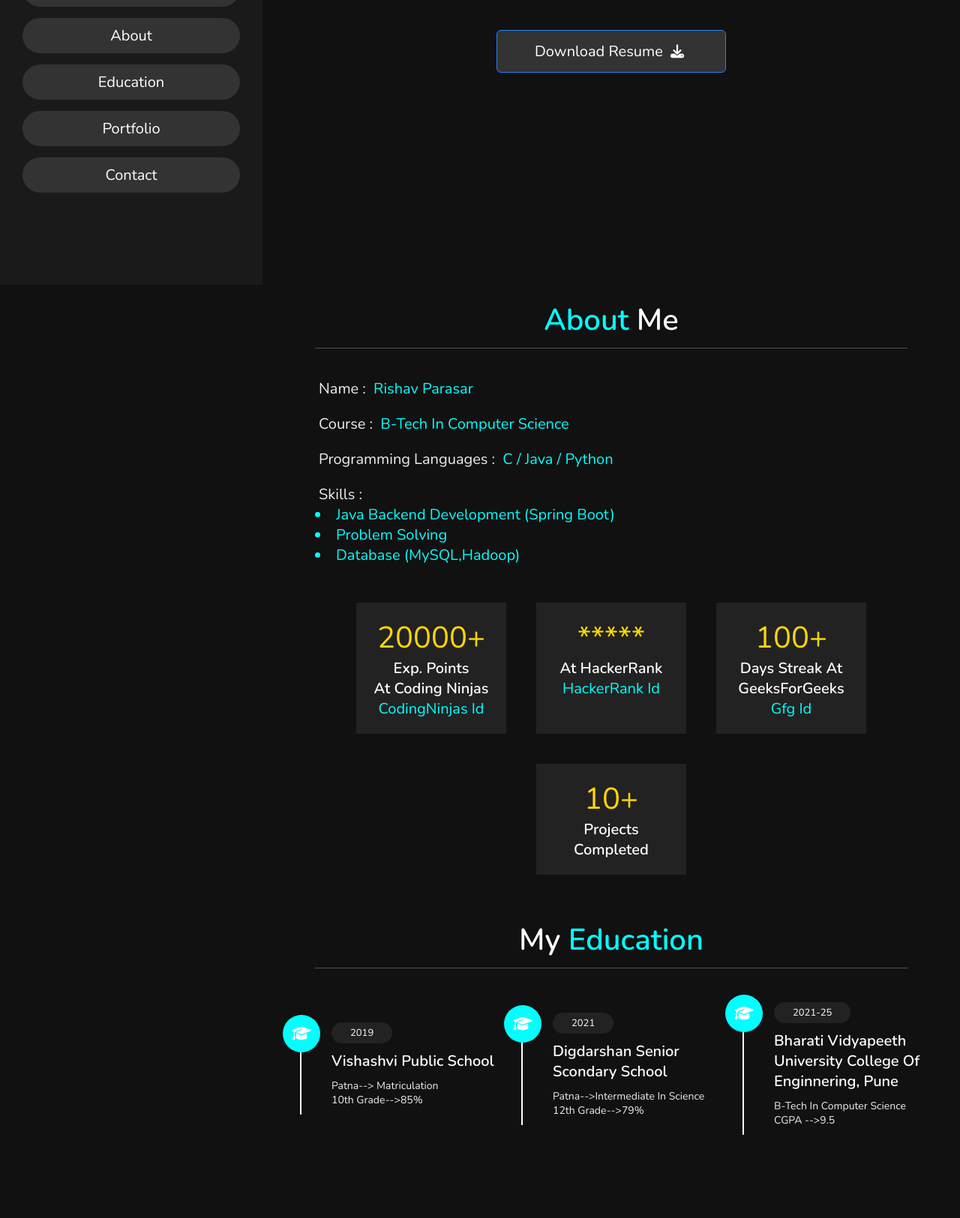
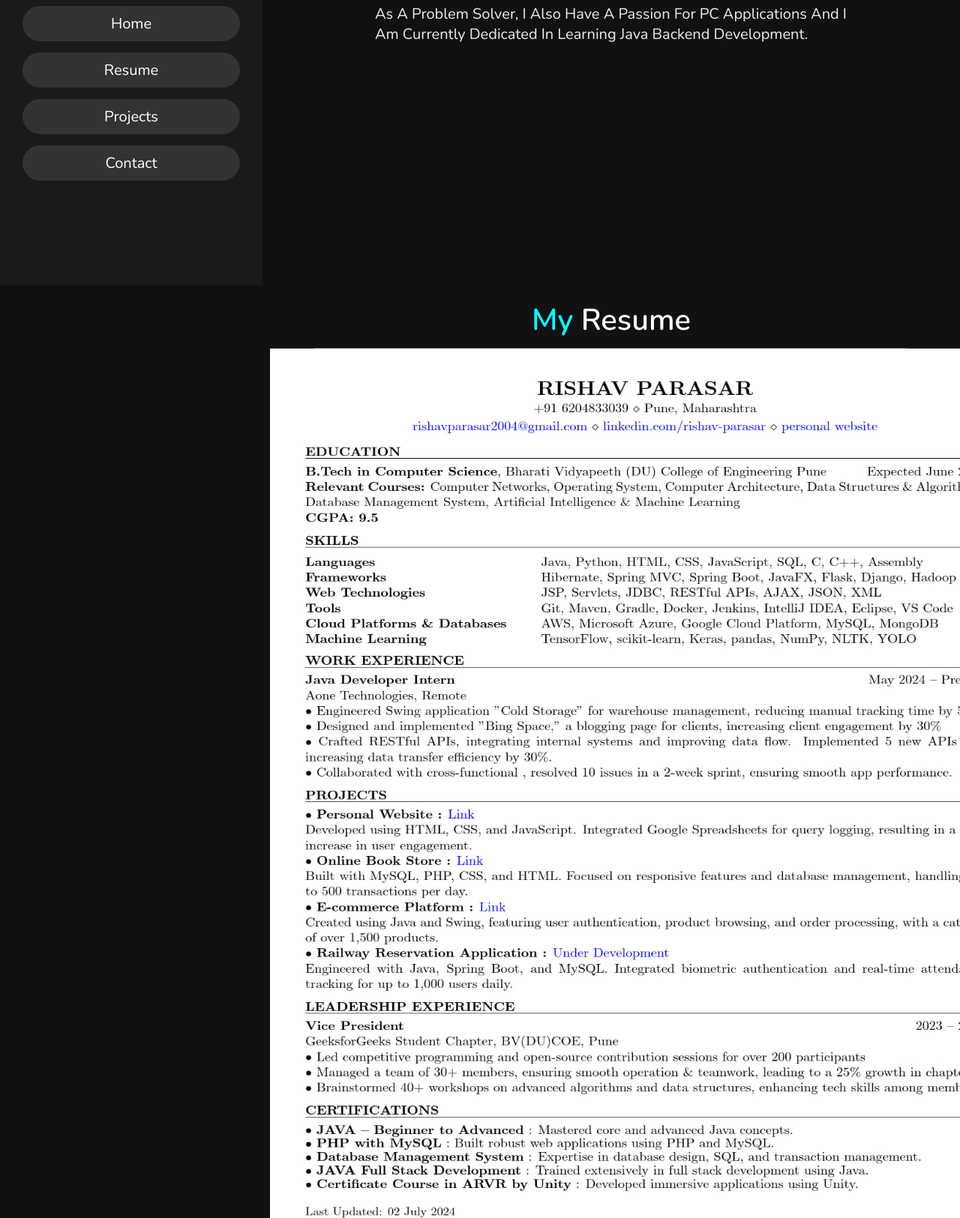
Before and after one commit to Parasar33/Rishav_resume, a plain HTML site: page index.html in a window 1280 px wide. Shown: the part 420-2045 px from the top of the page at 75% size. Drawn offline with nearby package versions, Linux system fonts and the light colour scheme.

Commit message:
updated resume and added new projects

```diff
--- a/index.html
+++ b/index.html
@@ -16,16 +16,15 @@
 
     <header>
         <div class="user">
-            <img src="images/about_img.jpg" alt="">
+            <img src="images/my-avatar.png" alt="">
             <h3 class="name">Rishav Parasar</h3>
             <p class="post">Problem Solver</p>
         </div>
         <nav class="navbar">
             <ul>
                 <li><a href="#home">home</a></li>
-                <li><a href="#about">about</a></li>
-                <li><a href="#education">education</a></li>
-                <li><a href="#portfolio">portfolio</a></li>
+                <li><a href="#about">resume</a></li>
+                <li><a href="#portfolio">projects</a></li>
                 <li><a href="#contact">contact</a></li>
             </ul>
         </nav>
@@ -38,84 +37,45 @@
         <h1>I'M <span>Rishav Parasar</span></h1>
         <p>As a problem solver, I also have a passion for PC applications and i am currently
             dedicated in learning Java backend development.</p>
+    </section>
+
+    <section class="about" id="about">
+        <h1 class="heading"> <span>My</span> Resume </h1>
+        <!-- <iframe src="rishav_parasar_resume.html" width="642" height="820"></iframe> -->
+        <img src="images/resume1.jpg" alt="" width="1000" height="1200" style="display: block; margin-left: auto; margin-right: auto;">
 
 
-        <a href="https://bvpit-my.sharepoint.com/:b:/g/personal/rparasar21-cse_bvucoep_edu_in/EXxJ3wP7a0FLpZr291zZ7yYBz_JmgDd_1epzIgwN9mENlA?e=BQO986"
-            download class="btn">
+        <a href="rishav_parasar_resume.pdf" download class="btn">
             Download Resume <i class="fa-solid fa-download"></i>
         </a>
 
+
     </section>
 
-    <section class="about" id="about">
-        <h1 class="heading"> <span>about</span> me </h1>
-        <div class="row">
-            <div class="info">
-                <h3> <span> name : </span> Rishav Parasar </h3>
-                <h3> <span> course : </span> B-tech in Computer Science </h3>
-                <h3> <span> Programming languages : </span> C / Java / Python </h3>
-                <h3> <span> skills : </span>
-                    <li>Java Backend Development (Spring Boot)</li>
-                    <li>Problem solving</li>
-                    <li>Database (MySQL,Hadoop)</li>
-                </h3>
-            </div>
-            <div class="counter">
-                <div class="box">
-                    <span>20000+</span>
-                    <h3>Exp. Points</h3>
-                    <h3>At Coding Ninjas</h3>
-                    <a href="https://www.codingninjas.com/studio/profile/rishav_parasar" target="_blank">CodingNinjas
-                        id</a>
-                </div>
-                <div class="box">
-                    <span>*****</span>
-                    <h3>at hackerRank</h3>
-                    <a href="https://www.hackerrank.com/RishavParasar" target="_blank">HackerRank id</a>
-                </div>
-                <div class="box">
-                    <span>100+</span>
-                    <h3>days streak at</h3>
-                    <h3>GeeksForGeeks</h3>
-                    <a href="https://auth.geeksforgeeks.org/user/rishav_parasar/" target="_blank">gfg id</a>
-                </div>
-                <div class="box">
-                    <span>10+</span>
-                    <h3>projects completed</h3>
-                </div>
-            </div>
-        </div>
-    </section>
-    <section class="education" id="education">
-        <h1 class="heading"> my <span>education</span> </h1>
-        <div class="box-container">
-            <div class="box">
-                <i class="fas fa-graduation-cap"></i>
-                <span>2019</span>
-                <h3>Vishashvi Public School</h3>
-                <p>Patna--> matriculation <br>10th grade-->85%</p>
-            </div>
-            <div class="box">
-                <i class="fas fa-graduation-cap"></i>
-                <span>2021</span>
-                <h3>Digdarshan Senior Scondary School</h3>
-                <p>Patna-->intermediate in science <br>12th grade-->79%
-                </p>
-            </div>
-            <div class="box">
-                <i class="fas fa-graduation-cap"></i>
-                <span>2021-25</span>
-                <h3>Bharati Vidyapeeth University College of Enginnering, pune</h3>
-                <p>B-tech in Computer Science<br> CGPA -->9.5
-                </p>
-            </div>
-        </div>
-    </section>
 
     <div id="portfolio">
         <div class="container">
-            <h1 class="heading">My <span>Projects</span></h1>
+            <h1 class="heading">My&nbsp;<span>Projects</span></h1>
+
             <div class="work-list">
+                <div class="work">
+                    <img src="images/snakes&ladders.png">
+                    <div class="layer">
+                        <h3>Java Snakes & Ladders</h3>
+                        <p>The game features turn-based gameplay, dice roll functionality, and a graphical display of the board.</p>
+                        <a href="https://github.com/Parasar33/Snakes-and-Ladders" target="_blank"><i
+                                class="fas fa-external-link-alt"></i></a>
+                    </div>
+                </div>
+                <div class="work">
+                    <img src="images/snake_play.png">
+                    <div class="layer">
+                        <h3>Java Snakes & Ladders</h3>
+                        <p>The game features turn-based gameplay, dice roll functionality, and a graphical display of the board.</p>
+                        <a href="https://github.com/Parasar33/Java-Snake-Game" target="_blank"><i
+                                class="fas fa-external-link-alt"></i></a>
+                    </div>
+                </div>
                 <div class="work">
                     <img src="images/sudoku.png">
                     <div class="layer">
@@ -202,13 +162,17 @@
                     <a href=""><i class="fas fa-map-marker-alt"></i> Pune, Maharashtra </a>
                 </div>
             </div>
-            <form name="submit-to-google-sheet">
+            <form action="https://api.web3forms.com/submit" method="POST" class="form" data-form >
+                <input type="hidden" name="access_key" value="96aa8c67-1d0c-4c95-9c14-62367857e1b1">
                 <input type="text" name="Name" placeholder="name" class="box">
                 <input type="email" name="Email" placeholder="email" class="box">
                 <textarea name="Message" cols="30" rows="10" class="box message" placeholder="message"></textarea>
                 <button type="submit" class="btn">send <i class="fas fa-paper-plane"></i></button>
                 <span id="msg"></span>
-            </form>
+
+              </form>
+
+
         </div>
     </section>
 
--- a/style.css
+++ b/style.css
@@ -81,6 +81,7 @@ section {
     color: var(--sky);
 }
 
+
 header {
     position: fixed;
     top: 0;
@@ -97,8 +98,8 @@ header {
 }
 
 header .user img {
-    height: 17rem;
-    width: 17rem;
+    height: 20rem;
+    width: 18rem;
     border-radius: 50%;
     object-fit: cover;
     margin-bottom: 1rem;
@@ -179,7 +180,7 @@ header .navbar ul li a:hover {
     padding: 1rem 0;
 }
 
-.about .row {
+/* .about .row {
     display: flex;
     align-items: center;
     justify-content: center;
@@ -234,9 +235,8 @@ header .navbar ul li a:hover {
 .about .row .counter .box a {
     font-size: 2rem;
     color: var(--sky);
-}
-
-.education {
+} */
+/* .education {
     min-height: 50vh;
 }
 
@@ -289,7 +289,7 @@ header .navbar ul li a:hover {
     font-size: 2rem;
     color: #fff;
     background: var(--sky);
-}
+} */
 
 .portfolio .work-list {
     display: flex;
```
Also changed, not shown: images/my-avatar.png (added), images/resume1.jpg (added), images/snake_play.png (added), images/snakes&ladders.png (added), 1 other file.
